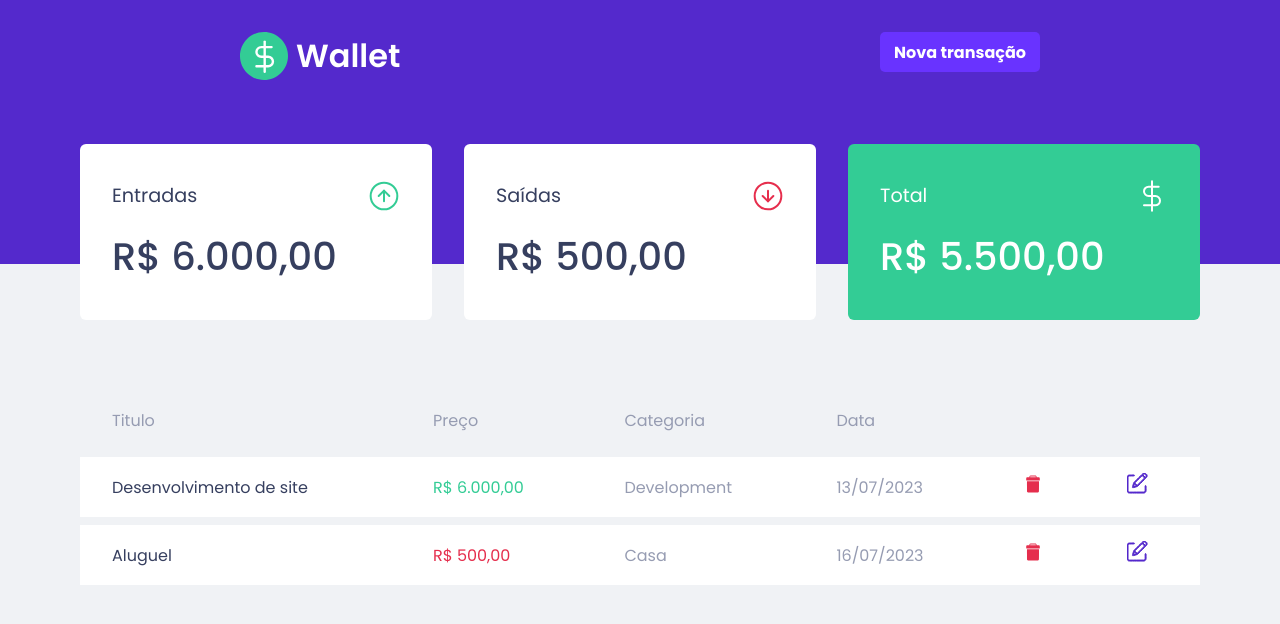
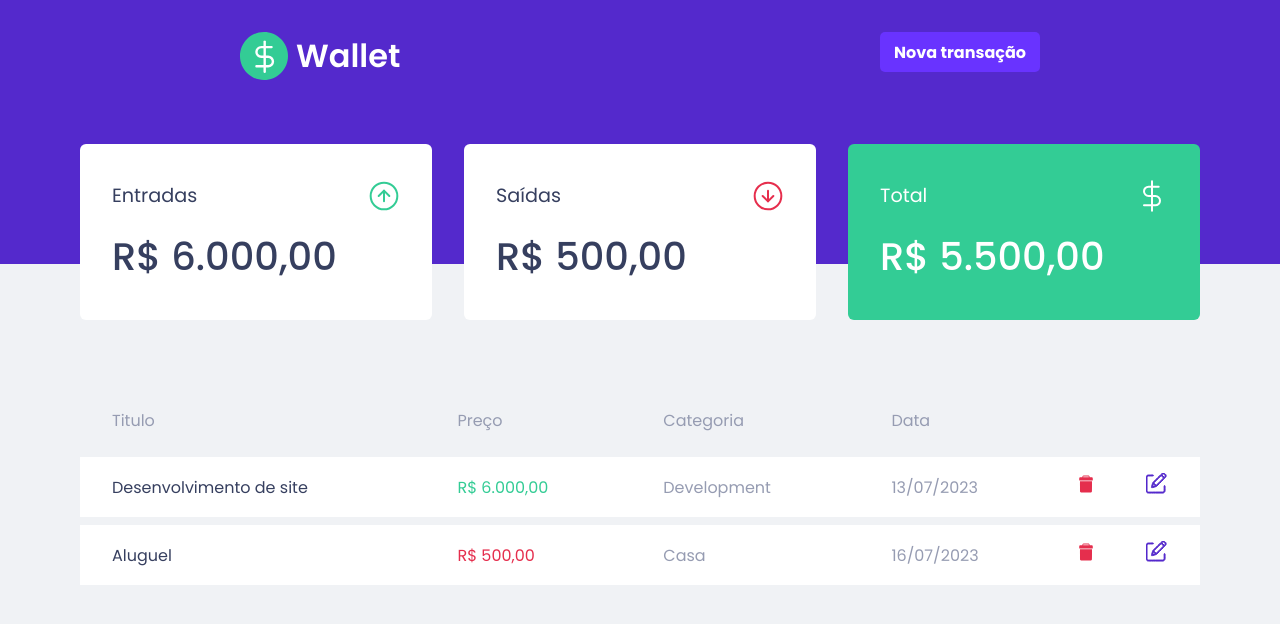
Before and after one commit to jovemcleb/wallet, a React (Vite) app: page / in a window 1280 px wide. Shown: the top 624 px of the page. Built offline with nearby package versions, Linux system fonts and the light colour scheme; what miragejs would draw is missing.

Commit message:
style(table): diminui a distância entre os icons de delete e edit

```diff
--- a/src/components/TransactionsTable/transactionsTable.tsx
+++ b/src/components/TransactionsTable/transactionsTable.tsx
@@ -35,14 +35,14 @@ export function TransactionsTable() {
                       new Date(createdAt)
                     )}
                   </td>
-                  <td>
+                  <td className='delete'>
                     <img
                       src={deleteIcon}
                       onClick={() => deleteTransaction(id)}
                       alt="Ícone de Lixeira"
                     />
                   </td>
-                  <td>
+                  <td className='edit'>
                     <img src={editIcon} alt="Ícone de Edição" />
                   </td>
                 </tr>
--- a/src/components/TransactionsTable/transactionsTableStyle.ts
+++ b/src/components/TransactionsTable/transactionsTableStyle.ts
@@ -34,5 +34,8 @@ export const TransactionsTableContainer = styled('section', {
         color: '$red',
       },
     },
+    '.delete,.edit': {
+      padding: '1rem',
+    },
   },
 });
```
